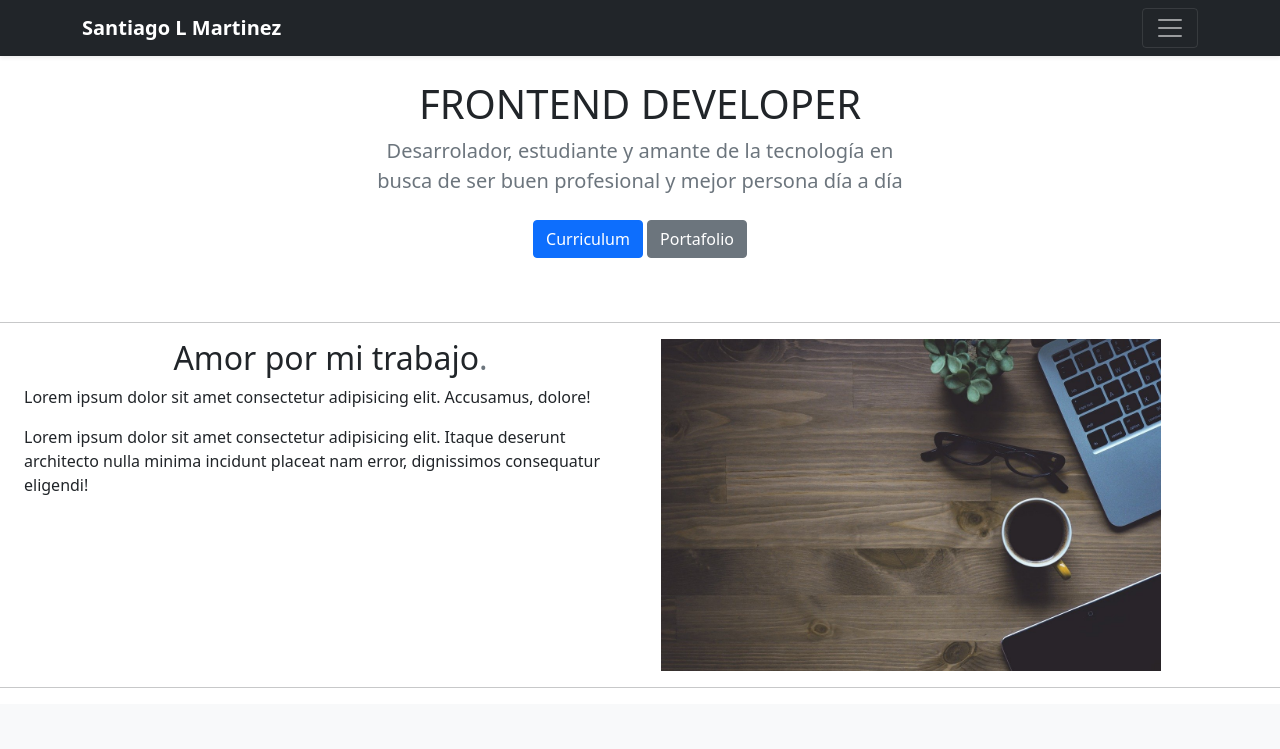
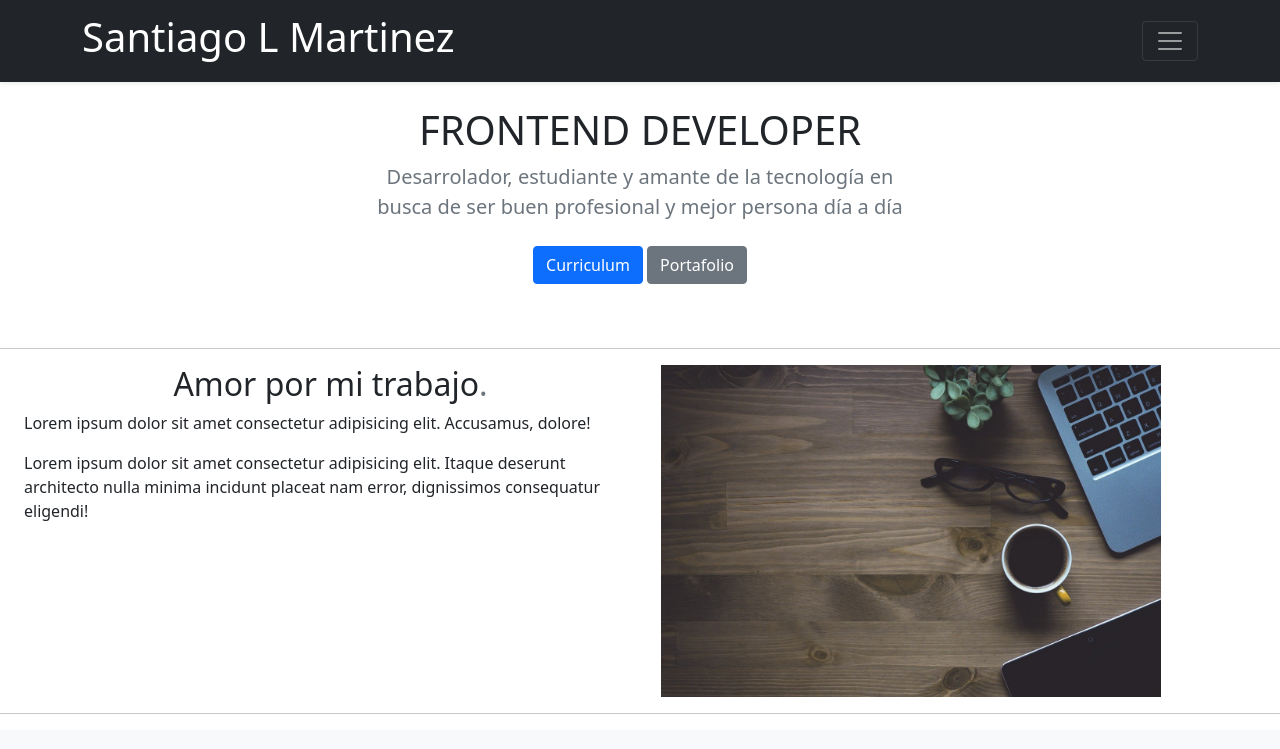
Before and after one commit to SantiagoLmartinez/portfolio_SLM, a plain HTML site: page index.html in a window 1280 px wide. Shown: the top 749 px of the page. Drawn offline with nearby package versions, Linux system fonts and the light colour scheme.

Commit message:
se corrige cv en index

```diff
--- a/index.html
+++ b/index.html
@@ -13,7 +13,7 @@
 
 <body>
     <!-- HEADER -->
-    <header>
+    <header class="header">
         <div class="collapse bg-dark" id="navbarHeader">
             <div class="container">
                 <div class="row">
@@ -63,7 +63,7 @@
             <div class="container">
                 <a href="#" class="navbar-brand d-flex align-items-center">
                     <!-- icon/logo -->
-                    <strong>Santiago L Martinez</strong>
+                    <h1>Santiago L Martinez</h1>
                 </a>
                 <button class="navbar-toggler" type="button" data-bs-toggle="collapse" data-bs-target="#navbarHeader"
                     aria-controls="navbarHeader" aria-expanded="false" aria-label="Toggle navigation">
@@ -83,7 +83,7 @@
                         Desarrolador, estudiante y amante de la tecnología en busca de ser buen profesional y mejor persona día a día
                     </p>
                     <p>
-                        <a href="pdf/SantiagoLMartinez-cv.pdf" download="slm-cv" class="btn btn-primary my-2">Curriculum</a>
+                        <a href="pdf/SantiagoLMartinez.cv.pdf" download="slm-cv" class="btn btn-primary my-2">Curriculum</a>
                         <a href="#portfolio" class="btn btn-secondary my-2">Portafolio</a>
                     </p>
                 </div>
```
